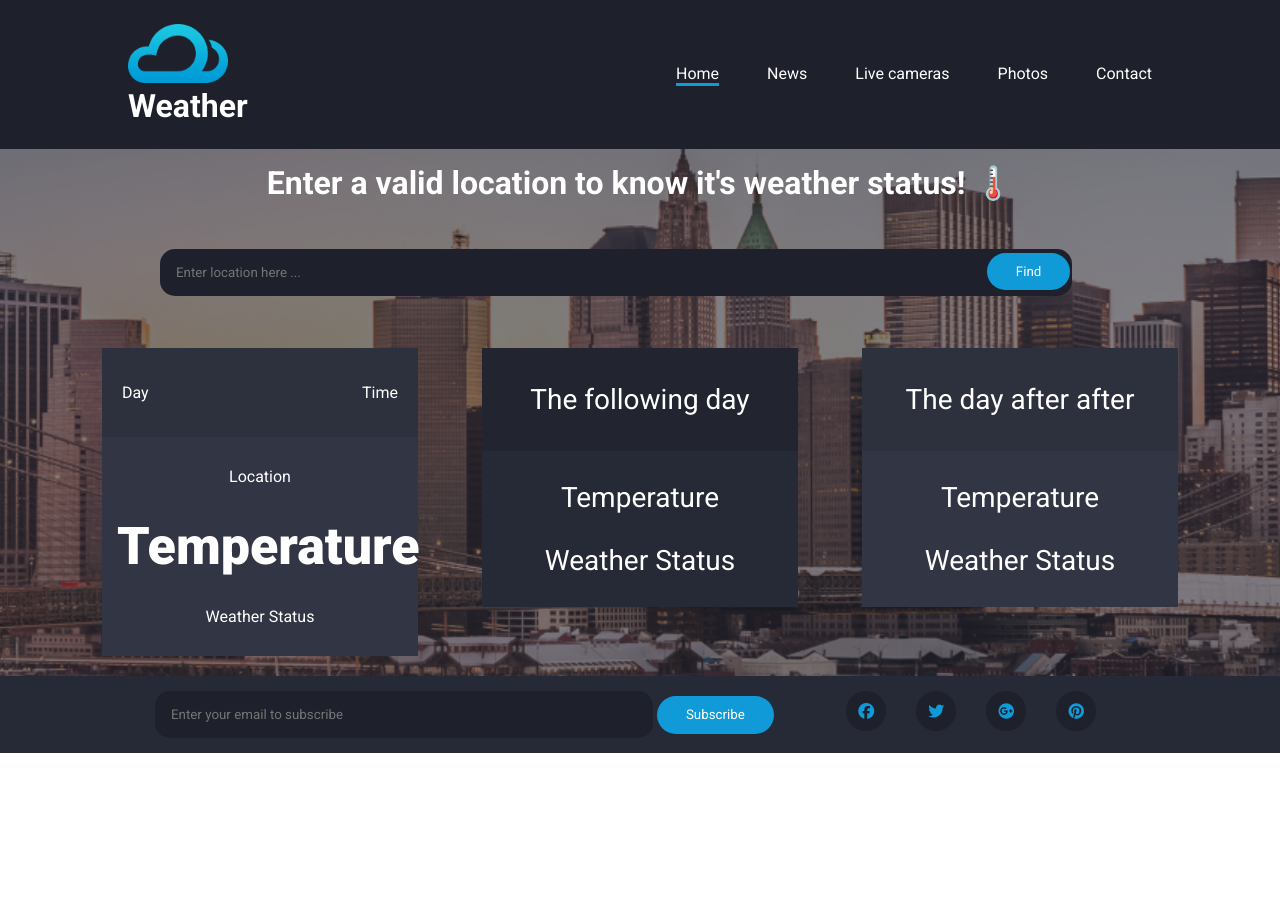
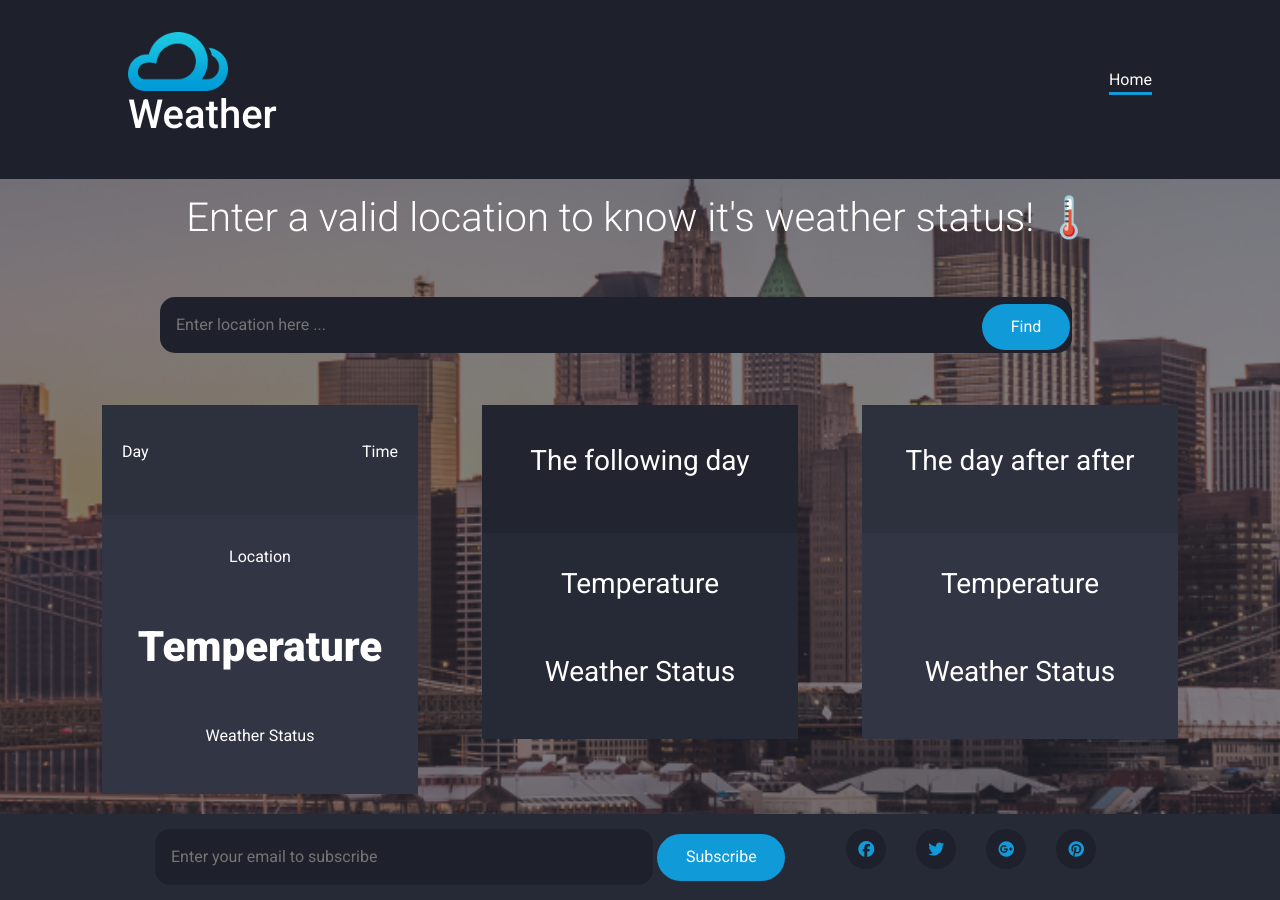
Before and after one commit to anasamer97/weather-api, a plain HTML site: page index.html in a window 1280 px wide. Before the commit the page ends 800 px from the top, so only its background shows below. Drawn offline with Linux system fonts and the light colour scheme; a web font is replaced by a local one.

Commit message:
Further modifications

```diff
--- a/css/style.css
+++ b/css/style.css
@@ -27,7 +27,7 @@
 }
 
 #today-temp {
-    font-size: 52px;
+    font-size: 42px;
     font-weight: 900;
 }
 
--- a/index.html
+++ b/index.html
@@ -4,13 +4,12 @@
 <head>
     <meta charset="UTF-8">
     <meta name="viewport" content="width=device-width, initial-scale=1.0">
-    <!-- <link rel="stylesheet" href="css/bootstrap.min.css"> -->
     <link rel="preconnect" href="https://fonts.googleapis.com">
     <link rel="preconnect" href="https://fonts.gstatic.com" crossorigin>
     <link
         href="https://fonts.googleapis.com/css2?family=Cedarville+Cursive&family=Roboto:ital,wght@0,100;0,300;0,400;0,500;0,700;0,900;1,100;1,300;1,400;1,500;1,700;1,900&display=swap"
         rel="stylesheet">
-    <link rel="stylesheet" href="css/bootstrap-grid.min.css">
+    <link rel="stylesheet" href="css/bootstrap.min.css">
     <link rel="stylesheet" href="css/all.css">
     <link rel="stylesheet" href="css/style.css">
     <title>Weather ☁️</title>
@@ -18,7 +17,6 @@
 
 <body>
     <div class="navbar-wrapper">
-
 
         <div class="navbar">
             <div class="logo">
@@ -30,10 +28,6 @@
             <div class="nav-items">
                 <ul>
                     <li id="active"><a href="#">Home</a></li>
-                    <li> <a href="#">News</a></li>
-                    <li> <a href="#">Live cameras</a></li>
-                    <li> <a href="#">Photos</a></li>
-                    <li> <a href="#">Contact</a></li>
                 </ul>
             </div>
         </div>
@@ -41,7 +35,7 @@
     </div>
 
     <div class="hero-image-wrapper">
-        <h1>Enter a valid location to know it's weather status! 🌡️</h1>
+        <h1 class="display-6">Enter a valid location to know it's weather status! 🌡️</h1>
         <div class="search-field">
             <input type="text" placeholder="Enter location here ..." id="locationInput">
             <button type="submit" id="locationButton">Find</button>
```
